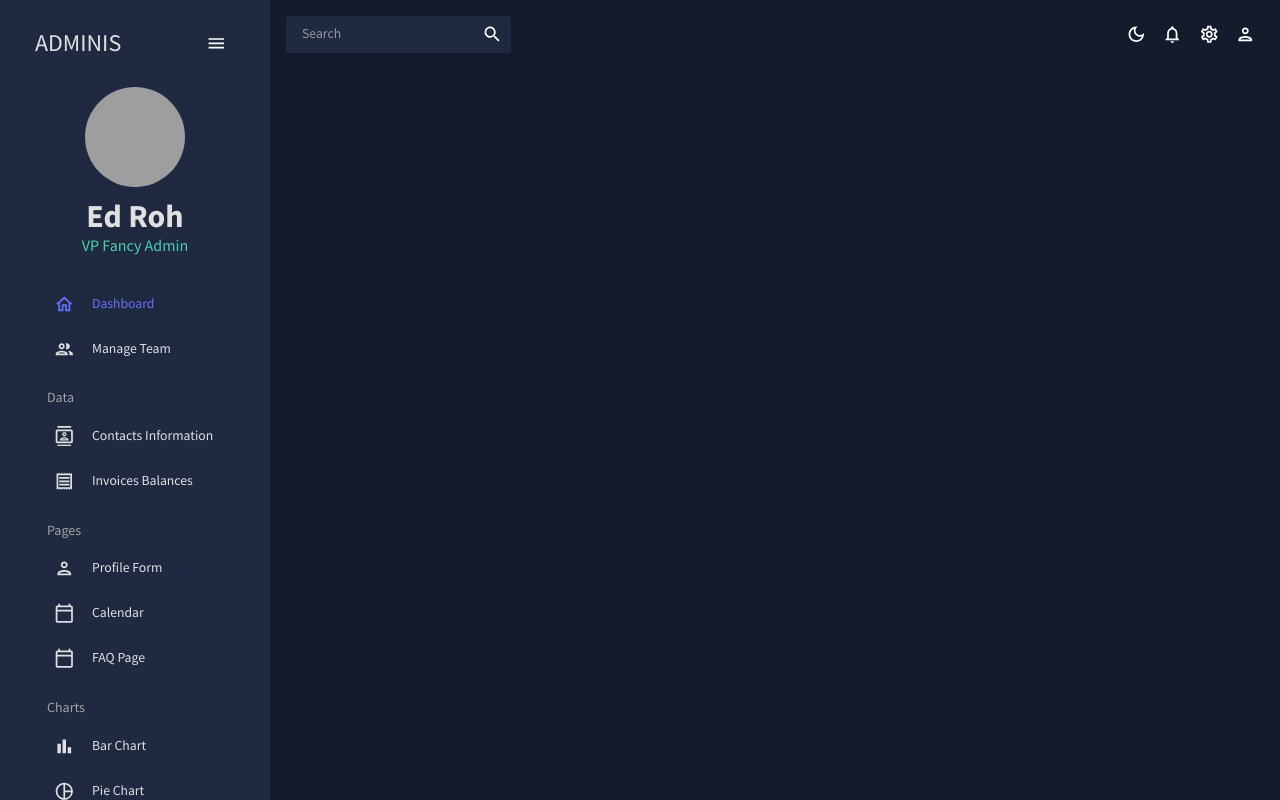
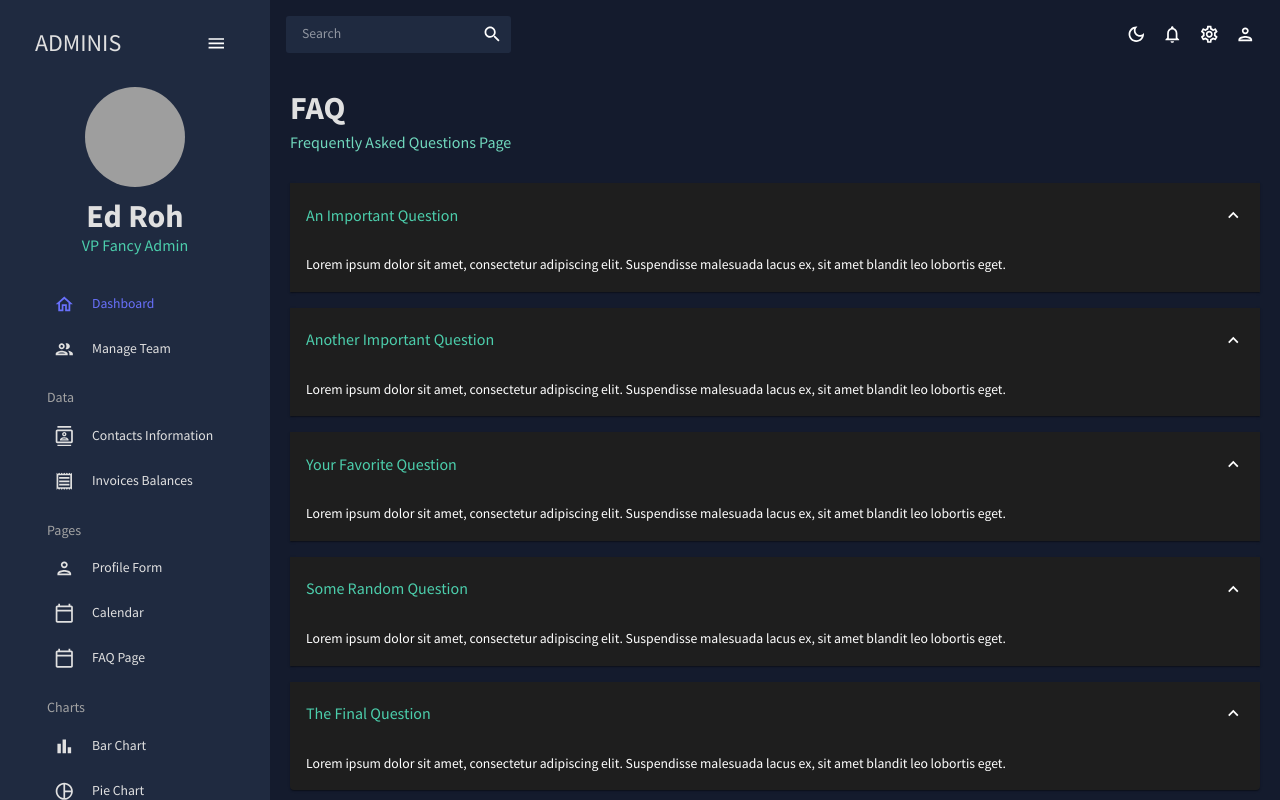
Before and after one commit to Abhishek-Shukla-github/Data-gauge, a React (Vite) app: page /faq in a window 1280 px wide. Built offline with nearby package versions, Linux system fonts and the light colour scheme; grey boxes are pictures that could not be loaded.

Commit message:
Complete FAQ Page

```diff
--- a/src/App.jsx
+++ b/src/App.jsx
@@ -12,7 +12,7 @@
 import Form from "./scenes/form";
 // import Line from "./scenes/line";
 // import Pie from "./scenes/pie";
-// import FAQ from "./scenes/faq";
+import FAQ from "./scenes/faq";
 // import Geography from "./scenes/geography";
 import Calendar from "./scenes/calendar/calendar";
 
@@ -36,7 +36,7 @@
               {/* <Route path="/bar" element={<Bar />} /> */}
               {/* <Route path="/pie" element={<Pie />} /> */}
               {/* <Route path="/line" element={<Line />} /> */}
-              {/* <Route path="/faq" element={<FAQ />} /> */}
+              <Route path="/faq" element={<FAQ />} />
               <Route path="/calendar" element={<Calendar />} />
               {/* <Route path="/geography" element={<Geography />} /> */}
             </Routes>
--- /dev/null
+++ b/src/scenes/faq/index.jsx
@@ -0,0 +1,86 @@
+import { Box, useTheme } from "@mui/material";
+import Header from "../../components/Header";
+import Accordion from "@mui/material/Accordion";
+import AccordionSummary from "@mui/material/AccordionSummary";
+import AccordionDetails from "@mui/material/AccordionDetails";
+import Typography from "@mui/material/Typography";
+import ExpandMoreIcon from "@mui/icons-material/ExpandMore";
+import { tokens } from "../../theme";
+
+const FAQ = () => {
+  const theme = useTheme();
+  const colors = tokens(theme.palette.mode);
+  return (
+    <Box m="20px">
+      <Header title="FAQ" subtitle="Frequently Asked Questions Page" />
+
+      <Accordion defaultExpanded>
+        <AccordionSummary expandIcon={<ExpandMoreIcon />}>
+          <Typography color={colors.greenAccent[500]} variant="h5">
+            An Important Question
+          </Typography>
+        </AccordionSummary>
+        <AccordionDetails>
+          <Typography>
+            Lorem ipsum dolor sit amet, consectetur adipiscing elit. Suspendisse
+            malesuada lacus ex, sit amet blandit leo lobortis eget.
+          </Typography>
+        </AccordionDetails>
+      </Accordion>
+      <Accordion defaultExpanded>
+        <AccordionSummary expandIcon={<ExpandMoreIcon />}>
+          <Typography color={colors.greenAccent[500]} variant="h5">
+            Another Important Question
+          </Typography>
+        </AccordionSummary>
+        <AccordionDetails>
+          <Typography>
+            Lorem ipsum dolor sit amet, consectetur adipiscing elit. Suspendisse
+            malesuada lacus ex, sit amet blandit leo lobortis eget.
+          </Typography>
+        </AccordionDetails>
+      </Accordion>
+      <Accordion defaultExpanded>
+        <AccordionSummary expandIcon={<ExpandMoreIcon />}>
+          <Typography color={colors.greenAccent[500]} variant="h5">
+            Your Favorite Question
+          </Typography>
+        </AccordionSummary>
+        <AccordionDetails>
+          <Typography>
+            Lorem ipsum dolor sit amet, consectetur adipiscing elit. Suspendisse
+            malesuada lacus ex, sit amet blandit leo lobortis eget.
+          </Typography>
+        </AccordionDetails>
+      </Accordion>
+      <Accordion defaultExpanded>
+        <AccordionSummary expandIcon={<ExpandMoreIcon />}>
+          <Typography color={colors.greenAccent[500]} variant="h5">
+            Some Random Question
+          </Typography>
+        </AccordionSummary>
+        <AccordionDetails>
+          <Typography>
+            Lorem ipsum dolor sit amet, consectetur adipiscing elit. Suspendisse
+            malesuada lacus ex, sit amet blandit leo lobortis eget.
+          </Typography>
+        </AccordionDetails>
+      </Accordion>
+      <Accordion defaultExpanded>
+        <AccordionSummary expandIcon={<ExpandMoreIcon />}>
+          <Typography color={colors.greenAccent[500]} variant="h5">
+            The Final Question
+          </Typography>
+        </AccordionSummary>
+        <AccordionDetails>
+          <Typography>
+            Lorem ipsum dolor sit amet, consectetur adipiscing elit. Suspendisse
+            malesuada lacus ex, sit amet blandit leo lobortis eget.
+          </Typography>
+        </AccordionDetails>
+      </Accordion>
+    </Box>
+  );
+};
+
+export default FAQ;
--- a/src/scenes/global/Sidebar.jsx
+++ b/src/scenes/global/Sidebar.jsx
@@ -10,7 +10,6 @@
 import ReceiptOutlinedIcon from "@mui/icons-material/ReceiptOutlined";
 import PersonOutlinedIcon from "@mui/icons-material/PersonOutlined";
 import CalendarTodayOutlinedIcon from "@mui/icons-material/CalendarTodayOutlined";
-import HelpOutlineOutlinedIcon from "@mui/icons-material/HelpOutlineOutlined";
 import BarChartOutlinedIcon from "@mui/icons-material/BarChartOutlined";
 import PieChartOutlineOutlinedIcon from "@mui/icons-material/PieChartOutlineOutlined";
 import TimelineOutlinedIcon from "@mui/icons-material/TimelineOutlined";
```
